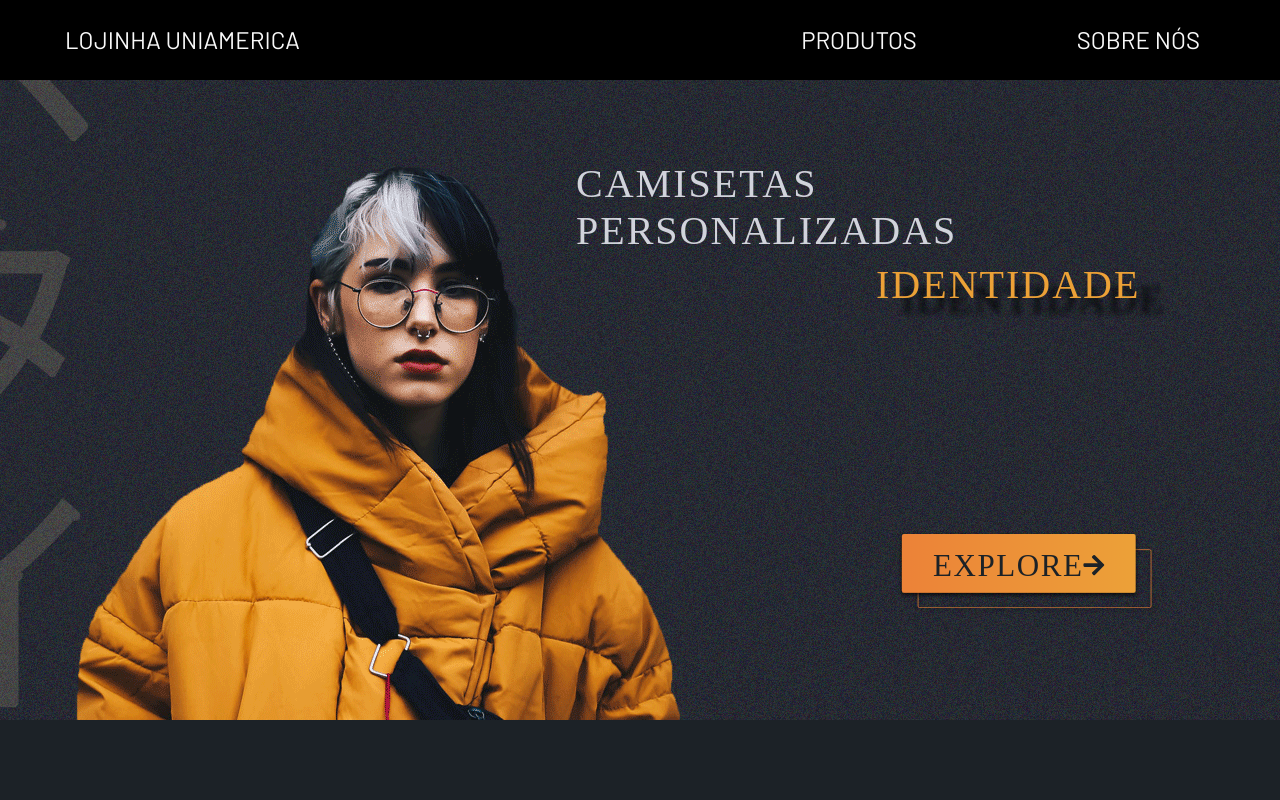
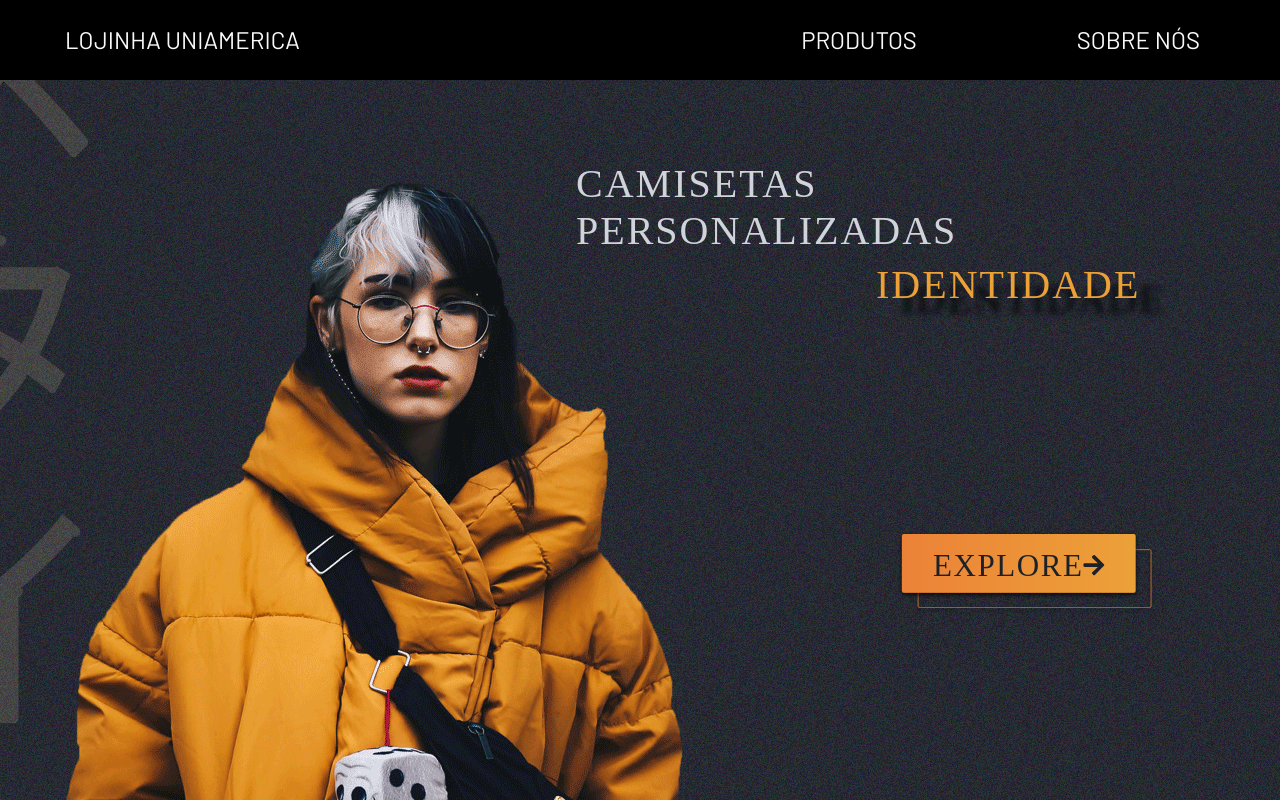
Before and after one commit to Henriquecesp/lojinha-react, a React (Create React App) app: page / in a window 1280 px wide. Shown: the top 800 px of the page. Built offline with nearby package versions, Linux system fonts and the light colour scheme.

Commit message:
vh 100% bg

```diff
--- a/src/sass/styles.css
+++ b/src/sass/styles.css
@@ -102,7 +102,7 @@ li a {
 .bg {
   background: url("../assets/banner1.png") no-repeat 50% 20%;
   width: 100%;
-  height: 90vh;
+  height: 100vh;
 }
 
 /*# sourceMappingURL=styles.css.map */
--- a/src/sass/styles.scss
+++ b/src/sass/styles.scss
@@ -83,5 +83,5 @@ li {
 .bg{
     background: $bg no-repeat 50% 20%;
     width: 100%;
-    height: 90vh;
+    height: 100vh;
 }
```
